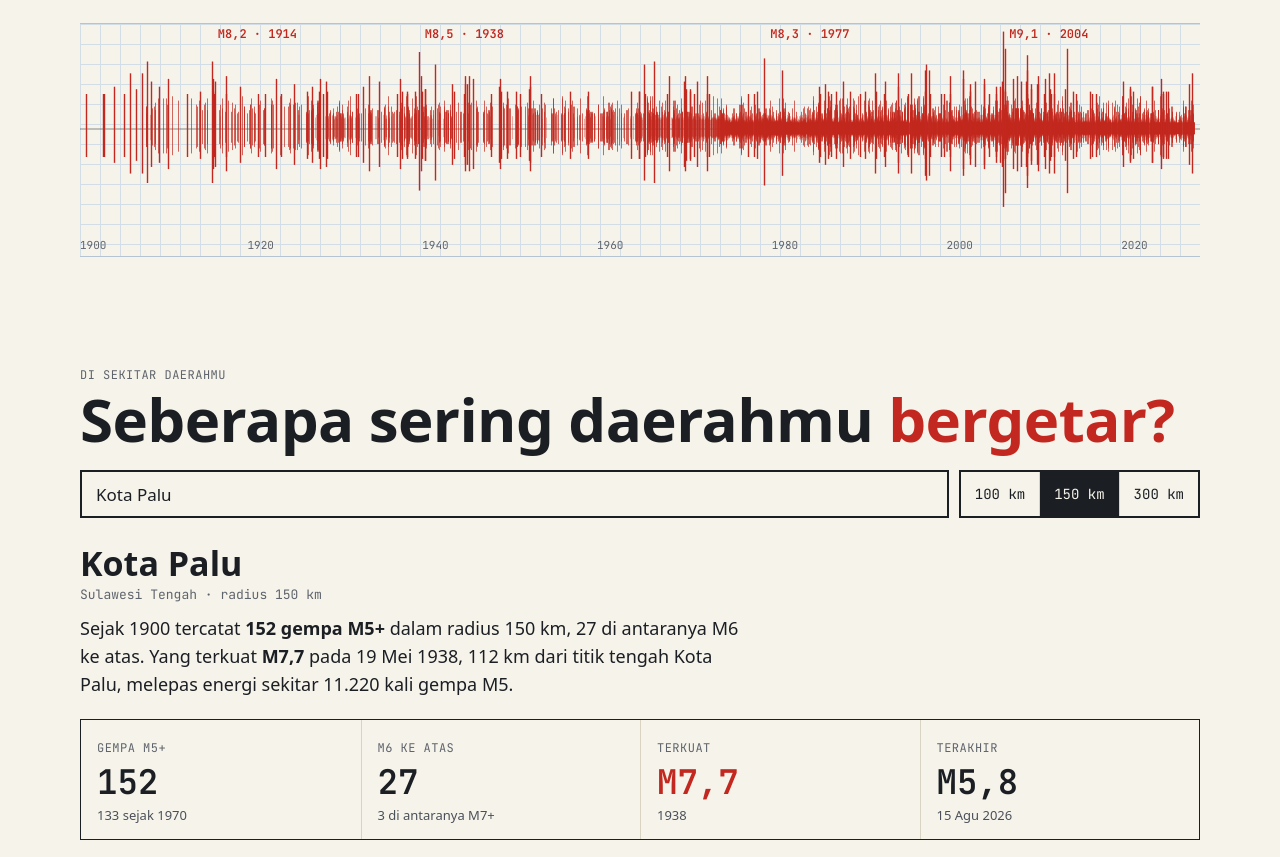
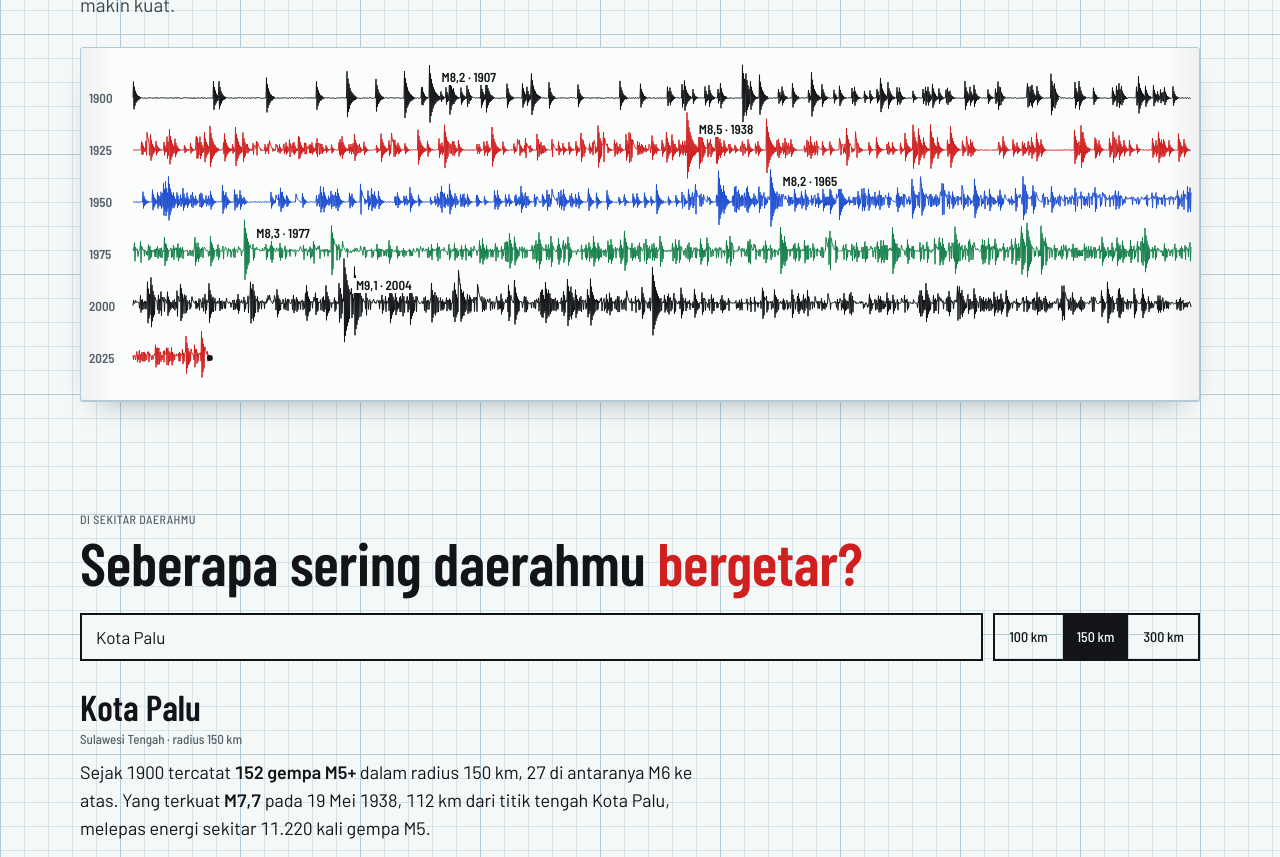
Before and after one commit to Reverseflash45/getar, a website built with Vite: page index.html in a window 1280 px wide. Shown: the part 566-1423 px from the top of the page. Built offline with nearby package versions, Linux system fonts and the light colour scheme; a web font is replaced by a local one.

Commit message:
Tampilan baru: lembar helikorder

```diff
--- a/package.json
+++ b/package.json
@@ -11,8 +11,9 @@
     "data": "node data/skrip/bangun.mjs --unduh"
   },
   "dependencies": {
-    "@fontsource-variable/archivo": "^5.3.0",
-    "@fontsource/jetbrains-mono": "^5.3.0",
+    "@fontsource/barlow": "^5.3.0",
+    "@fontsource/barlow-condensed": "^5.3.0",
+    "@fontsource/barlow-semi-condensed": "^5.3.0",
     "d3-geo": "^3.1.1",
     "d3-scale": "^4.0.2",
     "topojson-client": "^3.1.0"
--- a/src/gaya.css
+++ b/src/gaya.css
@@ -1,51 +1,39 @@
-@import "@fontsource-variable/archivo/wdth.css";
-@import "@fontsource/jetbrains-mono/400.css";
-@import "@fontsource/jetbrains-mono/600.css";
+@import "@fontsource/barlow/400.css";
+@import "@fontsource/barlow/600.css";
+@import "@fontsource/barlow-condensed/600.css";
+@import "@fontsource/barlow-condensed/800.css";
+@import "@fontsource/barlow-semi-condensed/500.css";
+@import "@fontsource/barlow-semi-condensed/600.css";
 
+/* ---------- token: kertas helikorder di pos pengamatan ---------- */
 :root {
   color-scheme: light;
-  --kertas: #f6f3ea;
-  --kertas-2: #efebdf;
-  --kertas-3: #e6e0d0;
-  --kisi: #d3dde6;
-  --kisi-kuat: #b4c4d2;
-  --tinta: #1b1f24;
-  --tinta-2: #4a5059;
-  --samar: #5f646c;
-  --garis: #d9d3c3;
-  --merah: #c2281f;
-  --darat: #e3ddcd;
-  --darat-garis: #cfc7b3;
-  --sorot: #1f6fb2;
+  --kertas: #f4f8f7;
+  --kertas-2: #e9f0f0;
+  --kertas-3: #dde7e8;
+  --kisi: #d4e3ea;
+  --kisi-kuat: #b3cbd8;
+  --tinta: #121417;
+  --tinta-2: #3c464d;
+  --samar: #56616a;
+  --garis: #c6d5dc;
+  --merah: #d01f1f;
+  --darat: #e2e9ec;
+  --darat-garis: #c7d3d9;
+  --sorot: #1f4fd0;
+  /* tinta pena helikorder, bergantian per baris drum */
+  --jejak-1: #121417;
+  --jejak-2: #d01f1f;
+  --jejak-3: #1f4fd0;
+  --jejak-4: #16804a;
   /* kedalaman: satu rona, makin gelap makin dangkal (divalidasi ordinal) */
   --dangkal: #9e1f1a;
   --menengah: #d24a2a;
   --dalam: #e8894a;
-  --tidak-tahu: #9a958a;
-  --huruf: "Archivo Variable", system-ui, sans-serif;
-  --mono: "JetBrains Mono", ui-monospace, monospace;
-}
-@media (prefers-color-scheme: dark) {
-  :root {
-    color-scheme: dark;
-    --kertas: #13171a;
-    --kertas-2: #1a1f23;
-    --kertas-3: #22292e;
-    --kisi: #222b33;
-    --kisi-kuat: #33414d;
-    --tinta: #ece8de;
-    --tinta-2: #bfc3c8;
-    --samar: #949aa1;
-    --garis: #2a3137;
-    --merah: #ff6b5c;
-    --darat: #232a2f;
-    --darat-garis: #2f383e;
-    --sorot: #6fb3ee;
-    --dangkal: #ff8a73;
-    --menengah: #e0592f;
-    --dalam: #9c3b16;
-    --tidak-tahu: #6c7178;
-  }
+  --tidak-tahu: #98a2a8;
+  --huruf: "Barlow", system-ui, sans-serif;
+  --huruf-judul: "Barlow Condensed", "Arial Narrow", sans-serif;
+  --mono: "Barlow Semi Condensed", "Arial Narrow", sans-serif;
 }
 
 *,
@@ -55,10 +43,16 @@
 }
 body {
   margin: 0;
-  background: var(--kertas);
   color: var(--tinta);
-  font: 400 16px/1.55 var(--huruf);
-  font-variation-settings: "wdth" 100;
+  font: 400 17px/1.55 var(--huruf);
+  font-variant-numeric: tabular-nums;
+  /* kertas grafik: kisi halus tiap 24 px, kisi tebal tiap 120 px */
+  background:
+    linear-gradient(var(--kisi-kuat) 1px, transparent 1px) 0 0 / 120px 120px,
+    linear-gradient(90deg, var(--kisi-kuat) 1px, transparent 1px) 0 0 / 120px 120px,
+    linear-gradient(var(--kisi) 1px, transparent 1px) 0 0 / 24px 24px,
+    linear-gradient(90deg, var(--kisi) 1px, transparent 1px) 0 0 / 24px 24px,
+    var(--kertas);
 }
 a {
   color: inherit;
@@ -96,11 +90,11 @@ input {
 }
 h1,
 h2 {
-  font-family: var(--huruf);
+  font-family: var(--huruf-judul);
   font-weight: 800;
-  font-variation-settings: "wdth" 72;
-  letter-spacing: -0.01em;
-  line-height: 0.98;
+  letter-spacing: -0.005em;
+  line-height: 0.95;
+  text-wrap: balance;
 }
 h1 {
   margin: 10px 0 0;
@@ -135,8 +129,7 @@ main,
   align-items: center;
   gap: 10px;
   text-decoration: none;
-  font: 800 26px/1 var(--huruf);
-  font-variation-settings: "wdth" 72;
+  font: 800 28px/1 var(--huruf-judul);
 }
 .merek svg {
   width: 40px;
@@ -164,14 +157,15 @@ main,
   color: var(--tinta-2);
 }
 .seismo-bingkai {
-  margin-top: 26px;
-  border-top: 1px solid var(--kisi-kuat);
-  border-bottom: 1px solid var(--kisi-kuat);
-  background-color: var(--kertas);
-  background-image:
-    linear-gradient(var(--kisi) 1px, transparent 1px),
-    linear-gradient(90deg, var(--kisi) 1px, transparent 1px);
-  background-size: 100% 20px, 20px 100%;
+  /* lembar helikorder: kertas putih terjepit di drum */
+  margin-top: 28px;
+  padding: 6px 0;
+  border: 1px solid var(--kisi-kuat);
+  border-radius: 3px;
+  background:
+    linear-gradient(90deg, rgb(18 20 23 / 0.05), transparent 3%, transparent 97%, rgb(18 20 23 / 0.05)),
+    #fbfdfd;
+  box-shadow: 0 1px 0 var(--kisi-kuat), 0 14px 30px -18px rgb(18 40 60 / 0.45);
 }
 .seismo {
   position: relative;
@@ -180,15 +174,21 @@ main,
   display: block;
   width: 100%;
 }
-.sumbu-tahun {
-  position: relative;
-  height: 22px;
-  font: 400 11px/22px var(--mono);
+.sumbu-tahun span {
+  position: absolute;
+  left: 8px;
+  transform: translateY(-50%);
+  font: 600 13px/1 var(--mono);
   color: var(--samar);
 }
-.sumbu-tahun span {
+.label-gempa {
   position: absolute;
-  transform: translateX(-50%);
+  font: 600 13px/1 var(--mono);
+  color: var(--tinta);
+  background: #fbfdfd;
+  padding: 1px 4px;
+  white-space: nowrap;
+  pointer-events: none;
 }
 
 /* ---------- tooltip ---------- */
@@ -266,7 +266,7 @@ main,
   cursor: pointer;
 }
 .saran li small {
-  font: 400 11px var(--mono);
+  font: 500 12px var(--mono);
   color: var(--samar);
 }
 .saran li[aria-selected="true"] {
@@ -298,8 +298,7 @@ main,
 }
 .nama-daerah {
   margin: 0;
-  font: 800 34px/1 var(--huruf);
-  font-variation-settings: "wdth" 80;
+  font: 800 36px/1 var(--huruf-judul);
 }
 .nama-daerah small {
   display: block;
--- a/src/vis.ts
+++ b/src/vis.ts
@@ -42,18 +42,34 @@ function buatTip(wadah: HTMLElement) {
   };
 }
 
-/* ---------- pita seismogram ---------- */
-/** Simpangan garis: diskalakan dari energi, dipangkas supaya M5 tetap terlihat dan M9 tidak keluar bingkai. */
-const simpangan = (m: number) => Math.min(1, 0.06 + 0.94 * ((m - 5) / 4.2) ** 1.6);
+/* ---------- helikorder ---------- */
+/** Simpangan jejak: diskalakan dari energi, dipangkas supaya M5 tetap terlihat. M8+ boleh menabrak baris tetangga, seperti helikorder sungguhan. */
+const simpangan = (m: number) => Math.min(1, 0.05 + 0.95 * ((m - 5) / 4.2) ** 1.6);
+
+/** Satu baris drum = 25 tahun; baris terakhir baru terisi sebagian, seperti drum yang masih berputar. */
+const AWAL_BARIS = 1900;
+const TAHUN_PER_BARIS = 25;
+const TINTA_BARIS = ["--jejak-1", "--jejak-2", "--jejak-3", "--jejak-4"];
 
 export function gambarSeismo(wadah: HTMLElement, k: Katalog): void {
   const lebar = Math.max(320, wadah.clientWidth);
-  const tinggi = lebar < 600 ? 150 : 210;
+  const sempit = lebar < 600;
+  const kiri = sempit ? 40 : 52;
+  const tinggiBaris = sempit ? 40 : 52;
+  const tahunKini = new Date().getUTCFullYear();
+  const nBaris = Math.floor((tahunKini - AWAL_BARIS) / TAHUN_PER_BARIS) + 1;
+  const atas = 18;
+  const tinggi = atas + nBaris * tinggiBaris + 10;
   const dpr = window.devicePixelRatio || 1;
-  const awal = Date.UTC(1900, 0, 1) / 1000;
-  const akhir = Math.max(k.t[k.n - 1], Date.now() / 1000);
-  const x = scaleLinear().domain([awal, akhir]).range([6, lebar - 6]);
-  const tengah = tinggi / 2;
+  const detikBaris = TAHUN_PER_BARIS * 365.2425 * 86400;
+  const awal = Date.UTC(AWAL_BARIS, 0, 1) / 1000;
+  const lebarJejak = lebar - kiri - 8;
+  const letak = (t: number) => {
+    const baris = Math.min(nBaris - 1, Math.floor((t - awal) / detikBaris));
+    const x = kiri + ((t - awal - baris * detikBaris) / detikBaris) * lebarJejak;
+    return { baris, x, y: atas + baris * tinggiBaris + tinggiBaris / 2 };
+  };
+  const amp = (m: number) => simpangan(m) * tinggiBaris * 0.95;
 
   wadah.innerHTML = "";
   const c = document.createElement("canvas");
@@ -63,67 +79,87 @@ export function gambarSeismo(wadah: HTMLElement, k: Katalog): void {
   wadah.append(c);
   const ctx = c.getContext("2d")!;
   ctx.scale(dpr, dpr);
-  const merah = cssVar("--merah");
-  ctx.strokeStyle = cssVar("--tinta");
-  ctx.globalAlpha = 0.5;
-  ctx.beginPath();
-  ctx.moveTo(0, tengah);
-  ctx.lineTo(lebar, tengah);
-  ctx.stroke();
-  ctx.strokeStyle = merah;
-  // Kecil dulu, besar terakhir supaya lonjakan besar tidak tertutup.
-  const urut = [...Array(k.n).keys()].sort((a, b) => k.mag[a] - k.mag[b]);
-  for (const i of urut) {
-    const h = simpangan(k.mag[i]) * (tengah - 4);
-    ctx.globalAlpha = k.mag[i] >= 7 ? 1 : k.mag[i] >= 6 ? 0.7 : 0.35;
-    ctx.lineWidth = k.mag[i] >= 7 ? 1.4 : 1;
-    const px = Math.round(x(k.t[i])) + 0.5;
+
+  // Simpangan per setengah piksel di tiap baris: getaran teredam setelah tiap gempa.
+  const res = 2;
+  const off = Array.from({ length: nBaris }, () => new Float32Array(Math.ceil(lebarJejak * res) + 40));
+  for (let i = 0; i < k.n; i++) {
+    const { baris, x } = letak(k.t[i]);
+    const A = amp(k.mag[i]);
+    const ekor = Math.round(6 + simpangan(k.mag[i]) * 26);
+    const j0 = Math.round((x - kiri) * res);
+    const deret = off[baris];
+    for (let j = 0; j < ekor && j0 + j < deret.length; j++) {
+      const v = A * Math.exp((-3.2 * j) / ekor) * (j % 2 ? -0.85 : 1);
+      if (Math.abs(v) > Math.abs(deret[j0 + j])) deret[j0 + j] = v;
+    }
+  }
+  // Derau halus supaya garis diam tetap terlihat seperti tinta di drum. Deterministik.
+  let benih = 7;
+  const acak = () => ((benih = (benih * 16807) % 2147483647) / 2147483647 - 0.5);
+  const sekarang = letak(Date.now() / 1000);
+  for (let b = 0; b < nBaris; b++) {
+    const deret = off[b];
+    const yb = atas + b * tinggiBaris + tinggiBaris / 2;
+    const batas = b === nBaris - 1 ? (sekarang.x - kiri) * res : deret.length - 40;
+    ctx.strokeStyle = cssVar(TINTA_BARIS[b % TINTA_BARIS.length]);
+    ctx.lineWidth = 1;
+    ctx.lineJoin = "round";
     ctx.beginPath();
-    ctx.moveTo(px, tengah - h);
-    ctx.lineTo(px, tengah + h * 0.8);
+    for (let j = 0; j <= batas; j++) {
+      const y = yb - deret[j] + acak() * 0.9;
+      if (j === 0) ctx.moveTo(kiri, y);
+      else ctx.lineTo(kiri + j / res, y);
+    }
     ctx.stroke();
   }
-  ctx.globalAlpha = 1;
+  // Pena helikorder di ujung baris terakhir.
+  ctx.fillStyle = cssVar("--tinta");
+  ctx.beginPath();
+  ctx.arc(sekarang.x, sekarang.y, 3, 0, Math.PI * 2);
+  ctx.fill();
 
-  // Label untuk beberapa gempa terbesar yang letaknya tidak saling tumpuk.
-  const label: number[] = [];
-  for (const i of [...urut].reverse()) {
-    if (label.length >= (lebar < 600 ? 2 : 4)) break;
-    // Satu label selebar ~115 px; beri jarak cukup supaya tidak bertumpuk.
-    if (label.every((j) => Math.abs(x(k.t[j]) - x(k.t[i])) > (lebar < 600 ? 190 : 150))) label.push(i);
-  }
+  // Label tahun di awal tiap baris.
   const lapis = document.createElement("div");
   lapis.className = "sumbu-tahun";
-  for (let th = 1900; th <= new Date().getUTCFullYear(); th += lebar < 600 ? 25 : 20) {
-    // Tahun pertama rata kiri supaya tidak terpotong tepi bingkai.
-    const px = x(Date.UTC(th, 0, 1) / 1000);
-    const gaya = th === 1900 ? "left:0;transform:none" : px > lebar - 24 ? "right:0;transform:none" : `left:${px}px`;
-    lapis.insertAdjacentHTML("beforeend", `<span style="${gaya}">${th}</span>`);
+  for (let b = 0; b < nBaris; b++) {
+    lapis.insertAdjacentHTML("beforeend", `<span style="top:${atas + b * tinggiBaris + tinggiBaris / 2}px">${AWAL_BARIS + b * TAHUN_PER_BARIS}</span>`);
   }
   wadah.append(lapis);
-  for (const i of label) {
+
+  // Label beberapa gempa terbesar, paling banyak satu per baris.
+  const urut = [...Array(k.n).keys()].sort((a, b) => k.mag[b] - k.mag[a]);
+  const terpakai = new Set<number>();
+  for (const i of urut) {
+    if (terpakai.size >= (sempit ? 3 : 5)) break;
+    const p = letak(k.t[i]);
+    if (terpakai.has(p.baris)) continue;
+    terpakai.add(p.baris);
     const g = gempa(k, i);
     const el = document.createElement("span");
-    el.style.cssText = `position:absolute;top:2px;left:${x(k.t[i]) + 6}px;font:600 12px var(--mono);color:var(--merah);white-space:nowrap;${x(k.t[i]) > lebar - 140 ? "transform:translateX(calc(-100% - 12px))" : ""}`;
+    el.className = "label-gempa";
+    el.style.cssText = `top:${p.y - tinggiBaris / 2 - 2}px;left:${p.x + 8}px;${p.x > lebar - 130 ? "transform:translateX(calc(-100% - 16px))" : ""}`;
     el.textContent = `M${mag1(g.mag)} · ${g.waktu.getUTCFullYear()}`;
     wadah.append(el);
   }
 
   const tip = buatTip(wadah);
-  const urutT = [...Array(k.n).keys()];
   c.addEventListener("pointermove", (e) => {
     const kotak = c.getBoundingClientRect();
     const px = e.clientX - kotak.left;
-    const t0 = x.invert(px - 4);
-    const t1 = x.invert(px + 4);
+    const b = Math.floor((e.clientY - kotak.top - atas) / tinggiBaris);
+    if (b < 0 || b >= nBaris || px < kiri) return tip.sembunyi();
+    const t = awal + b * detikBaris + ((px - kiri) / lebarJejak) * detikBaris;
+    const r = (5 / lebarJejak) * detikBaris;
     let pilih = -1;
-    for (const i of urutT) {
-      if (k.t[i] < t0) continue;
-      if (k.t[i] > t1) break;
+    for (let i = 0; i < k.n; i++) {
+      if (k.t[i] < t - r) continue;
+      if (k.t[i] > t + r) break;
       if (pilih < 0 || k.mag[i] > k.mag[pilih]) pilih = i;
     }
     if (pilih < 0) return tip.sembunyi();
-    tip.tampil(x(k.t[pilih]), tengah - simpangan(k.mag[pilih]) * (tengah - 4), isiTip(gempa(k, pilih)));
+    const p = letak(k.t[pilih]);
+    tip.tampil(p.x, p.y - amp(k.mag[pilih]), isiTip(gempa(k, pilih)));
   });
   c.addEventListener("pointerleave", () => tip.sembunyi());
 }
```
Also changed, not shown: index.html (+3 -4 lines), README.md, public/ikon.svg, public/og.png, 1 other file.
